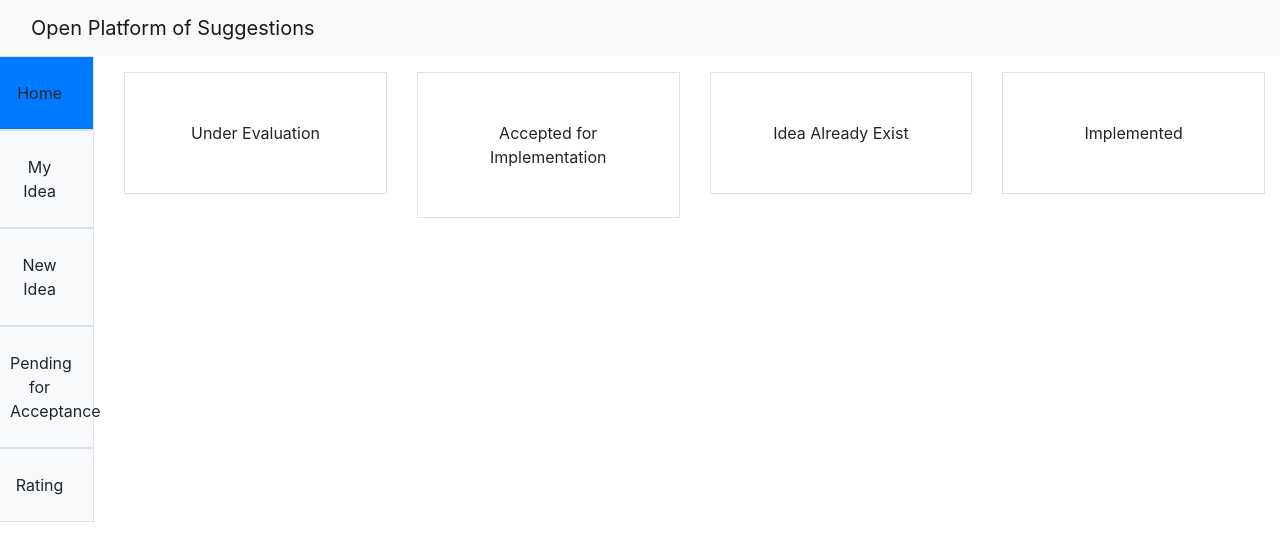
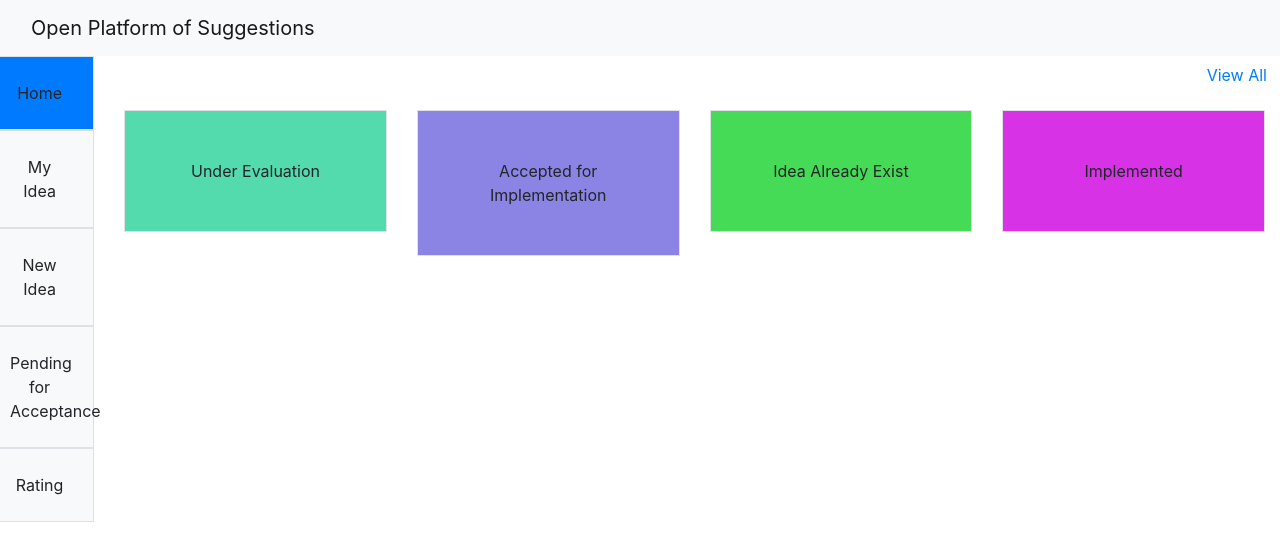
Before and after one commit to amita-kale/open-platform-of-suggestions, an Angular app: page /home in a window 1280 px wide. Shown: the top 560 px of the page. Built offline with nearby package versions, Linux system fonts and the light colour scheme.

Commit message:
added colors for idea status and view all link

```diff
--- a/src/app/home/home/home.component.html
+++ b/src/app/home/home/home.component.html
@@ -1,14 +1,19 @@
+<div class="row">
+  <div class="col text-right">
+    <button type="button" class="btn btn-link float-right" [routerLink]="['/idea/view-all-ideas']">View All</button>
+  </div>
+</div>
 <div class="row mt-3 mx-0 text-center">
   <div class="col-3">
-    <div class="border p-5 cursor-pointer">Under Evaluation</div>
+    <div class="border p-5 cursor-pointer under-evaluation">Under Evaluation</div>
   </div>
   <div class="col-3">
-    <div class="border p-5 cursor-pointer">Accepted for Implementation</div>
+    <div class="border p-5 cursor-pointer accepted-for-implementation">Accepted for Implementation</div>
   </div>
   <div class="col-3">
-    <div class="border p-5 cursor-pointer">Idea Already Exist</div>
+    <div class="border p-5 cursor-pointer idea-already-exist">Idea Already Exist</div>
   </div>
   <div class="col-3">
-    <div class="border p-5 cursor-pointer">Implemented</div>
+    <div class="border p-5 cursor-pointer implemented">Implemented</div>
   </div>
 </div>
--- a/src/styles.css
+++ b/src/styles.css
@@ -3,3 +3,16 @@
 .cursor-pointer {
   cursor: pointer !important
 }
+
+.under-evaluation {
+  background-color: #54dbad;
+}
+.accepted-for-implementation {
+  background-color: #8c84e5;
+}
+.idea-already-exist {
+  background-color: #46db56;;
+}
+.implemented {
+  background-color: #d832e7;
+}
```
